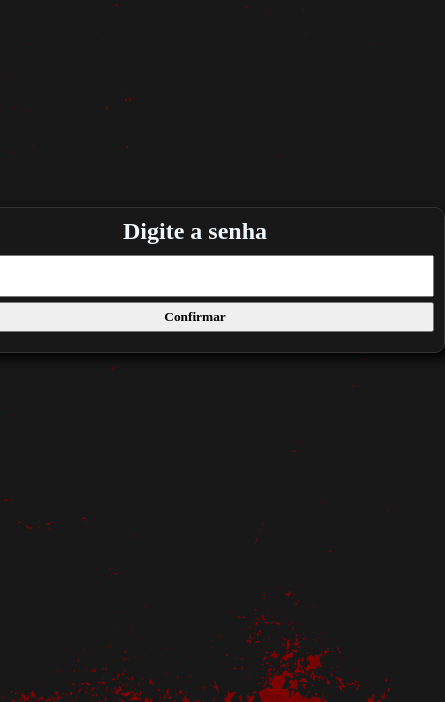
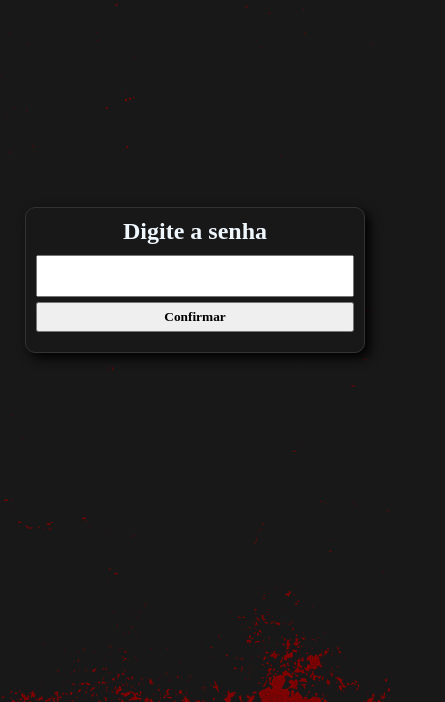
Before and after one commit to marcosgomes0/puzzle2, a plain HTML site: page index.html in a window 390 px wide. Shown: the part 142-844 px from the top of the page, 445 px wide, since content can reach past the window. Drawn offline with Linux system fonts and the light colour scheme.

Commit message:
Update index.html

```diff
--- a/index.html
+++ b/index.html
@@ -114,6 +114,11 @@
             transform: translate(-50%,-50%);
             max-width: 180px;
         }
+        @media (max-width: 540px){
+            .caixa{
+                width: 340px;
+            }
+        }
     </style>
 </head>
 <body>
@@ -171,4 +176,5 @@
 
     </script>
 </body>
+
 </html>
```
